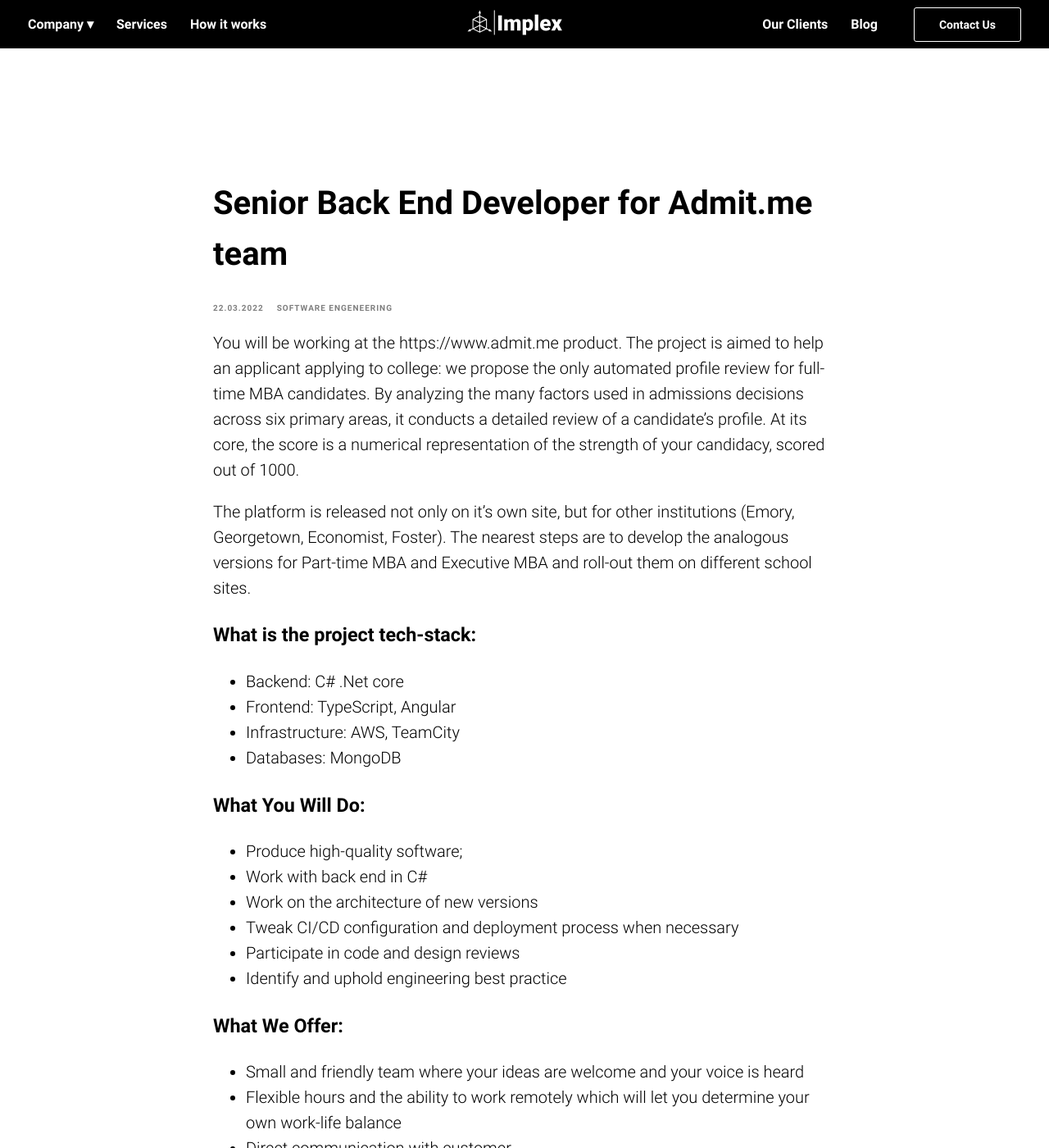
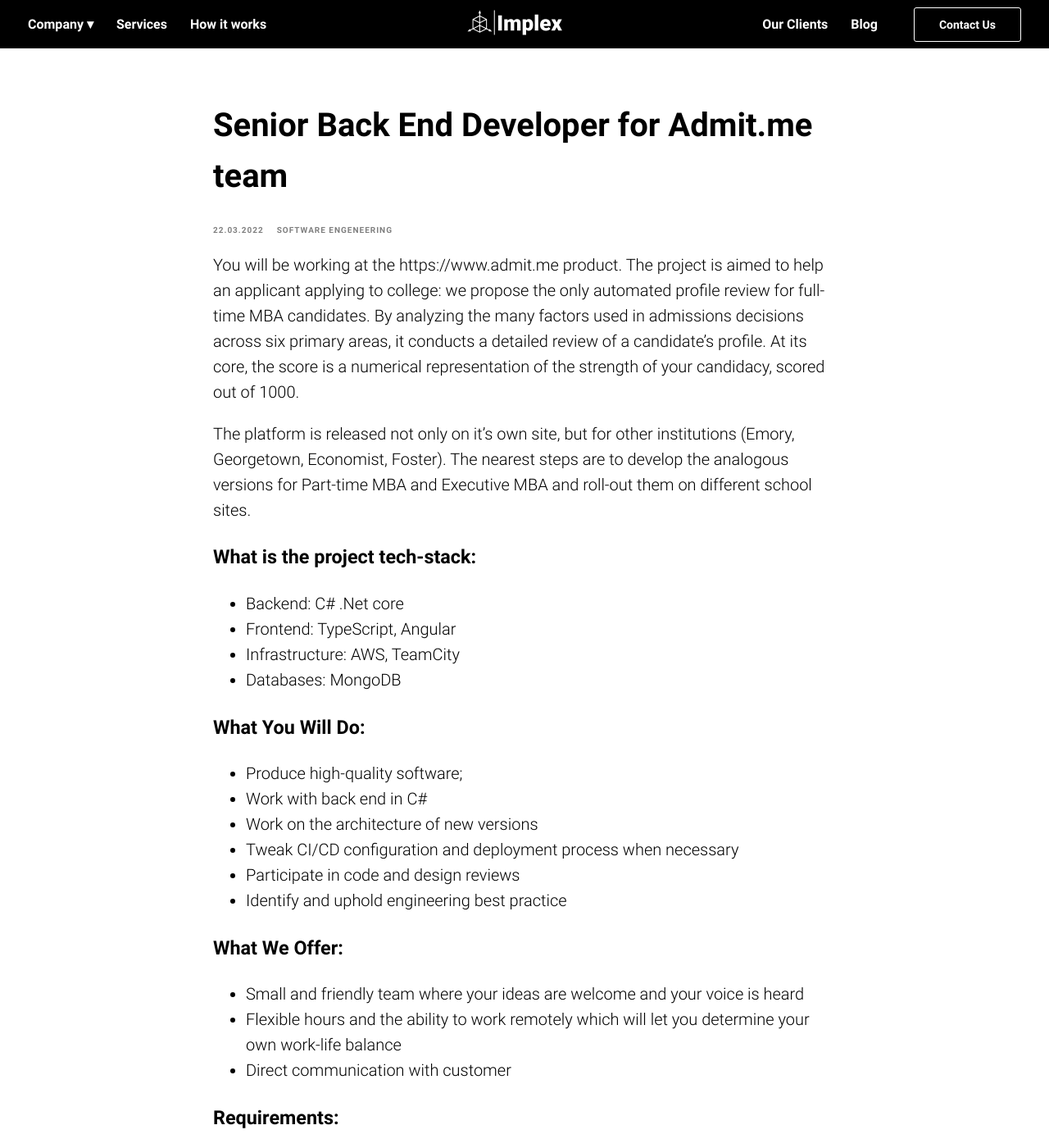
Before and after one commit to implex-code-repo/implex-site, a Jekyll site: the page built from _posts/vacancies/2022-03-22-senior-back-end-developer-for-admitme-te.md, in a window 1280 px wide and 1400 px high. Shown: the whole window at 82% size. Built offline with Jekyll 4.4.1, drawn with Linux system fonts in a browser that asks for light colours.

Commit message:
fix spaces in vacancy page

```diff
--- a/_layouts/vacancy.html
+++ b/_layouts/vacancy.html
@@ -30,7 +30,7 @@
 
       {% assign filtered_posts = site.categories["Vacancy"] | where: 'tag', page.tag %}
       {% if filtered_posts.size > 1 %}
-        <h2>See also</h2>
+        <h2 class="vacancy-heading">See also</h2>
       {% endif %}
       {% for post in filtered_posts %}
         {% if post.title != page.title %}
--- a/assets/css/styles.scss
+++ b/assets/css/styles.scss
@@ -146,12 +146,17 @@
 
   @include tablet-screen {
     max-width: 100%;
-    margin-left: 90px;
-    margin-right: 90px;
+    padding-top: 75px;
+    margin-left: 20px;
+    margin-right: 20px;
   }
 
   @include mobile-screen {
   }
+
+    .vacancy-heading{
+      margin: 0;
+    }
 
   .post-metadata {
     color: rgba(0, 0, 0, 0.5);
@@ -517,7 +522,6 @@
 }
 
 .vacancy {
-  margin: 95px 0;
 }
 
 .content {
```
Also changed, not shown: 5 other files.
